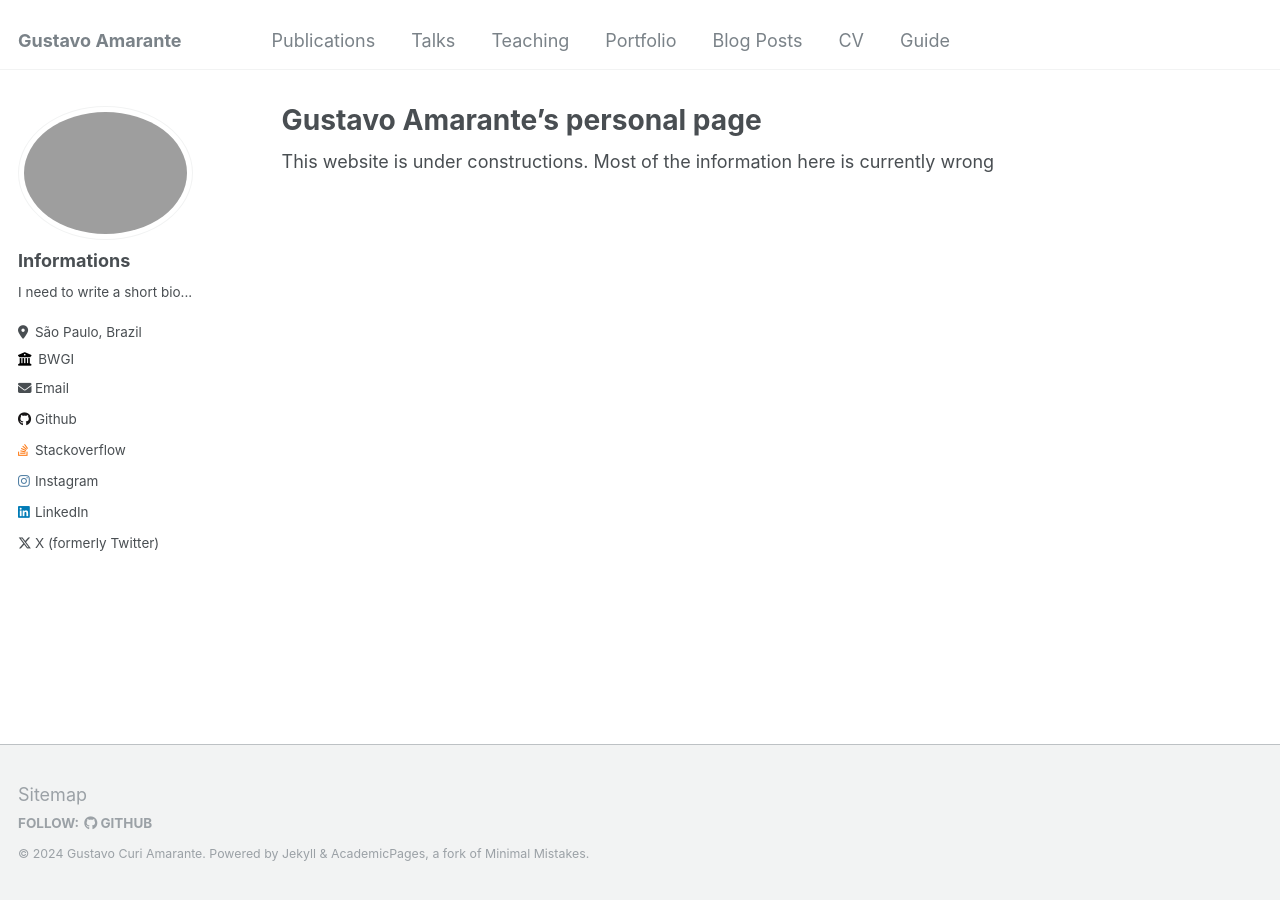
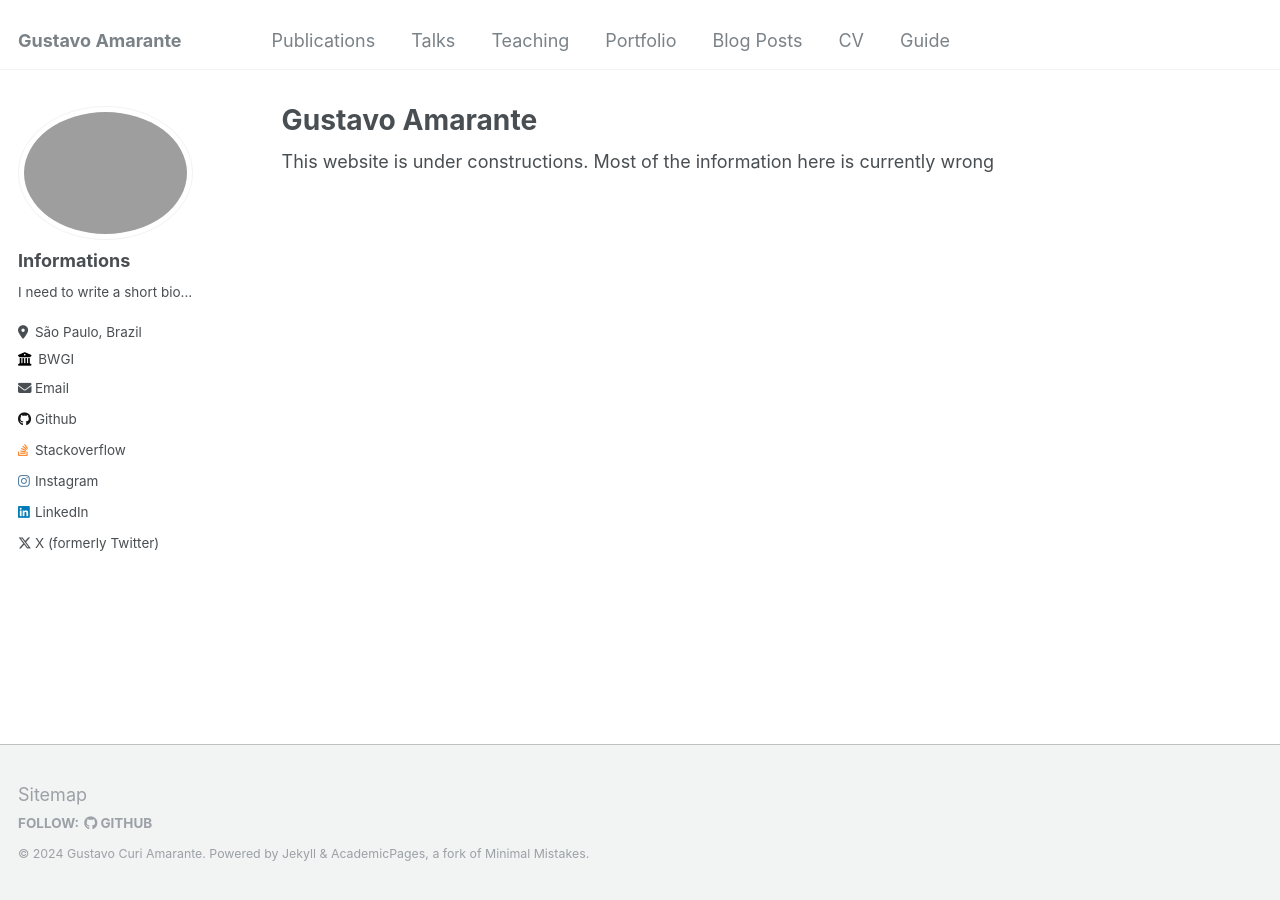
Before and after one commit to gusamarante/gusamarante, a Jekyll site: the page built from _pages/about.md, in a window 1280 px wide. Built offline with Jekyll 4.4.1, drawn with Linux system fonts in a browser that asks for light colours.

```diff
--- a/_pages/about.md
+++ b/_pages/about.md
@@ -1,6 +1,6 @@
 ---
 permalink: /
-title: "Gustavo Amarante's personal page"
+title: "Gustavo Amarante"
 author_profile: true
 redirect_from:
   - /about/
```
Also changed, not shown: images/favicon.ico.
